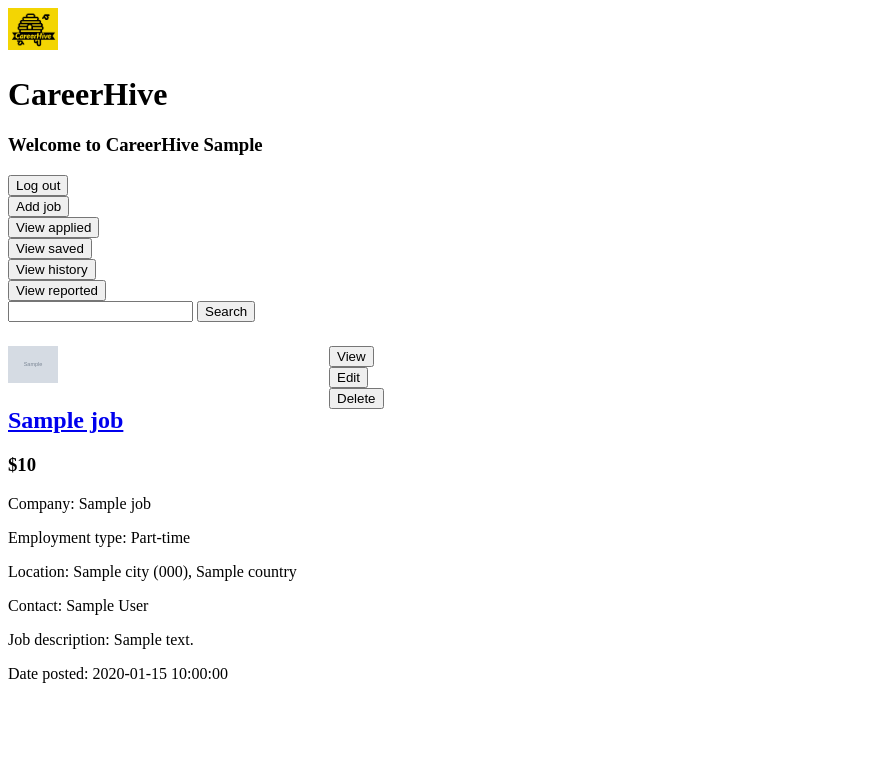
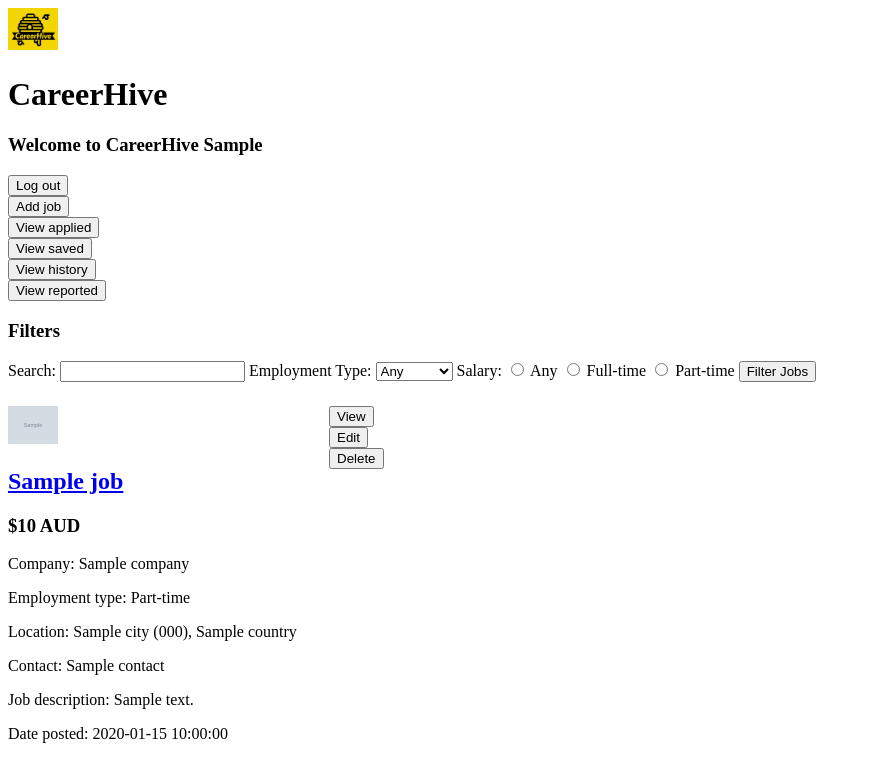
Before and after one commit to samueljenkin/CareerHive, a Flask app: page /jobs in a window 1280 px wide. Shown: the top 782 px of the page, without its empty margins (0-871 px from the left). Run offline with Flask 3, Linux system fonts and the light colour scheme; the visitor is signed in with stand-in values (Sample User, id 1); grey boxes marked "Sample" are stand-in pictures; a database or web service that is not in the repository returns one stand-in record (values such as "Sample title"); parts of the project's set-up code (start-up, migrations or seed data) failed here and were passed over; some libraries are stand-ins or nearby versions.

Commit message:
multiple bug fixes and naming fixes

```diff
--- a/controllers/jobs_controller.py
+++ b/controllers/jobs_controller.py
@@ -18,14 +18,14 @@ def create():
     logo = request.form.get('logo')
     title = request.form.get('title')
     salary = request.form.get('salary')
-    name = request.form.get('name')
-    fulltime = request.form.get('fulltime')
+    company = request.form.get('company')
+    employment_type = request.form.get('employment_type')
     city = request.form.get('city')
     zipcode = request.form.get('zipcode')
     country = request.form.get('country')
-    author = request.form.get('author')
+    contact = request.form.get('contact')
     content = request.form.get('content')
-    create_job(user_id, logo, title, salary, name, fulltime, city, zipcode, country, author, content)
+    create_job(user_id, logo, title, salary, company, employment_type, city, zipcode, country, contact, content)
     return redirect('/')
 
 def edit(id):
@@ -38,14 +38,14 @@ def update(id):
     logo = request.form.get('logo')
     title = request.form.get('title')
     salary = request.form.get('salary')
-    name = request.form.get('name')
-    fulltime = request.form.get('fulltime')
+    company = request.form.get('company')
+    employment_type = request.form.get('employment_type')
     city = request.form.get('city')
     zipcode = request.form.get('zipcode')
     country = request.form.get('country')
-    author = request.form.get('author')
+    contact = request.form.get('contact')
     content = request.form.get('content')
-    update_job(logo, title, salary, name, fulltime, city, zipcode, country, author, content, id)
+    update_job(logo, title, salary, company, employment_type, city, zipcode, country, contact, content, id)
     view_mode = request.args.get('view')
     print(view_mode)
     if view_mode == 'True':
--- a/models/job.py
+++ b/models/job.py
@@ -5,20 +5,20 @@ def populate_db():
     api_url = 'https://apis.camillerakoto.fr/fakejobs/jobs'
     response = requests.get(api_url).json()
     for job in response:
-        sql("INSERT INTO jobs(logo, title, salary, name, fulltime, city, zipcode, country, author, content, date) VALUES(%s, %s, %s, %s, %s, %s, %s, %s, %s, %s, CURRENT_TIMESTAMP) RETURNING *", [job['logo'], job['title'], job['salary'], job['name'], job['fulltime'], job['city'], job['zipcode'], job['country'], job['author'], job['content']])
+        sql("INSERT INTO jobs(logo, title, salary, company, employment_type, city, zipcode, country, contact, content, date) VALUES(%s, %s, %s, %s, %s, %s, %s, %s, %s, %s, CURRENT_TIMESTAMP) RETURNING *", [job['logo'], job['title'], 50000, job['name'], job['fulltime'], job['city'], job['zipcode'], job['country'], job['author'], job['content']])
 
 def all_jobs():
-    return sql("SELECT * FROM jobs ORDER BY date DESC")
+    return sql("SELECT * FROM jobs ORDER BY id DESC")
 
-def create_job(user_id, logo, title, salary, name, fulltime, city, zipcode, country, author, content):
-    sql("INSERT INTO jobs(user_id, logo, title, salary, name, fulltime, city, zipcode, country, author, content, date) VALUES(%s, %s, %s, %s, %s, %s, %s, %s, %s, %s, %s, CURRENT_TIMESTAMP) RETURNING *", [user_id, logo, title, salary, name, fulltime, city, zipcode, country, author, content])
+def create_job(user_id, logo, title, salary, company, employment_type, city, zipcode, country, contact, content):
+    sql("INSERT INTO jobs(user_id, logo, title, salary, company, employment_type, city, zipcode, country, contact, content, date) VALUES(%s, %s, %s, %s, %s, %s, %s, %s, %s, %s, %s, CURRENT_TIMESTAMP) RETURNING *", [user_id, logo, title, salary, company, employment_type, city, zipcode, country, contact, content])
 
 def get_job(id):
     jobs = sql("SELECT * FROM jobs WHERE id=%s", [id])
     return jobs[0]
 
-def update_job(logo, title, salary, name, fulltime, city, zipcode, country, author, content, id):
-    sql("UPDATE jobs SET logo=%s, title=%s, salary=%s, name=%s, fulltime=%s, city=%s, zipcode=%s, country=%s, author=%s, content=%s WHERE id=%s RETURNING *", [logo, title, salary, name, fulltime, city, zipcode, country, author, content, id])
+def update_job(logo, title, salary, company, employment_type, city, zipcode, country, contact, content, id):
+    sql("UPDATE jobs SET logo=%s, title=%s, salary=%s, company=%s, employment_type=%s, city=%s, zipcode=%s, country=%s, contact=%s, content=%s WHERE id=%s RETURNING *", [logo, title, salary, company, employment_type, city, zipcode, country, contact, content, id])
 
 def delete_job(id):
     sql("DELETE FROM jobs WHERE id=%s RETURNING *", [id])
@@ -36,7 +36,7 @@ def view_job(job_id, user_id):
     sql("INSERT INTO viewed(job_id, user_id) VALUES(%s, %s) RETURNING *", [job_id, user_id])
 
 def search_jobs(searched):
-    jobs = sql("SELECT * FROM jobs WHERE title LIKE %s OR name LIKE %s OR city LIKE %s OR country LIKE %s", ['%' + searched + '%'] * 4)
+    jobs = sql("SELECT * FROM jobs WHERE title LIKE %s OR company LIKE %s OR city LIKE %s OR country LIKE %s", ['%' + searched + '%'] * 4)
     return jobs
 
 def applied_jobs(user_id):
--- a/templates/jobs/index.html
+++ b/templates/jobs/index.html
@@ -34,12 +34,31 @@
     </section>
 
     <section class="filters">
+        <h3>Filters</h3>
         <form action="/jobs/search" method="POST">
+            <label for="">Search:</label>
             <input type="text" name="searched">
-            <button>Search</button>
+
+            <!-- insert filters here -->
+            <label for="employment_type">Employment Type:</label>
+            <select name="employment_type" id="employment_type">
+                <option>Any</option>
+                <option value="true">Full-time</option>
+                <option value="false">Part-time</option>
+            </select>
+
+            <label for="">Salary:</label>
+            <input type="radio" name="salary" id="low" value="low">
+            <label for="low">Any</label>
+            <input type="radio" name="salary" id="medium" value="medium">
+            <label for="medium">Full-time</label>
+            <input type="radio" name="salary" id="large" value="large">
+            <label for="large">Part-time</label>
+
+
+
+            <button>Filter Jobs</button>
         </form>
-
-        <!-- <form action="/jobs/search"></form> -->
 
         <!-- <form action="/jobs/search" method="POST">
             <h4>Filter Search</h4>
@@ -62,15 +81,15 @@
     <section class="job">
         <img src="{{ job['logo'] }}" alt="">
         <h2><a href="/jobs/{{ job['id'] }}/view">{{ job['title'] }}</a></h2>
-        <h3>${{ job['salary'] }}</h3>
-        <p>Company: {{ job['name'] }}</p>
-        {% if job['fulltime'] == 'true' %}
+        <h3>${{ job['salary'] }} AUD</h3>
+        <p>Company: {{ job['company'] }}</p>
+        {% if job['employment_type'] == 'true' %}
         <p>Employment type: Full-time</p>
         {% else %}
         <p>Employment type: Part-time</p>
         {% endif %}
         <p>Location: {{ job['city'] }} ({{ job['zipcode'] }}), {{ job['country'] }}</p>
-        <p>Contact: {{ job['author'] }}</p>
+        <p>Contact: {{ job['contact'] }}</p>
         <p class="overflow">Job description: {{ job['content'] }}</p>
         <p>Date posted: {{ job['date'] }}</p>
     </section>
@@ -81,7 +100,7 @@
         </form>
 
         {% if current_user['id'] == job['user_id'] %}
-        <form action="/jobs/{{ job['id'] }}/edit">
+        <form action="/jobs/{{ job['id'] }}/edit" method="POST">
             <button>Edit</button>
         </form>
 
@@ -122,15 +141,15 @@
 <section class="job">
     <img src="{{ job['logo'] }}" alt="">
     <h2>{{ job['title'] }}</h2>
-    <h3>${{ job['salary'] }}</h3>
-    <p>Company: {{ job['name'] }}</p>
-    {% if job['fulltime'] == 'true' %}
+    <h3>${{ job['salary'] }} AUD</h3>
+    <p>Company: {{ job['company'] }}</p>
+    {% if job['employment_type'] == 'true' %}
     <p>Employment type: Full-time</p>
     {% else %}
     <p>Employment type: Part-time</p>
     {% endif %}
     <p>Location: {{ job['city'] }} ({{ job['zipcode'] }}), {{ job['country'] }}</p>
-    <p>Contact: {{ job['author'] }}</p>
+    <p>Contact: {{ job['contact'] }}</p>
     <p class="overflow">Job description: {{ job['content'] }}</p>
     <p>Date posted: {{ job['date'] }}</p>
 </section>
```
Also changed, not shown: db/schema.sql (+4 -4 lines), templates/jobs/edit.html (+13 -5 lines), templates/jobs/new.html (+8 -5 lines), templates/jobs/stored.html (+4 -4 lines), templates/jobs/view.html (+4 -4 lines).
